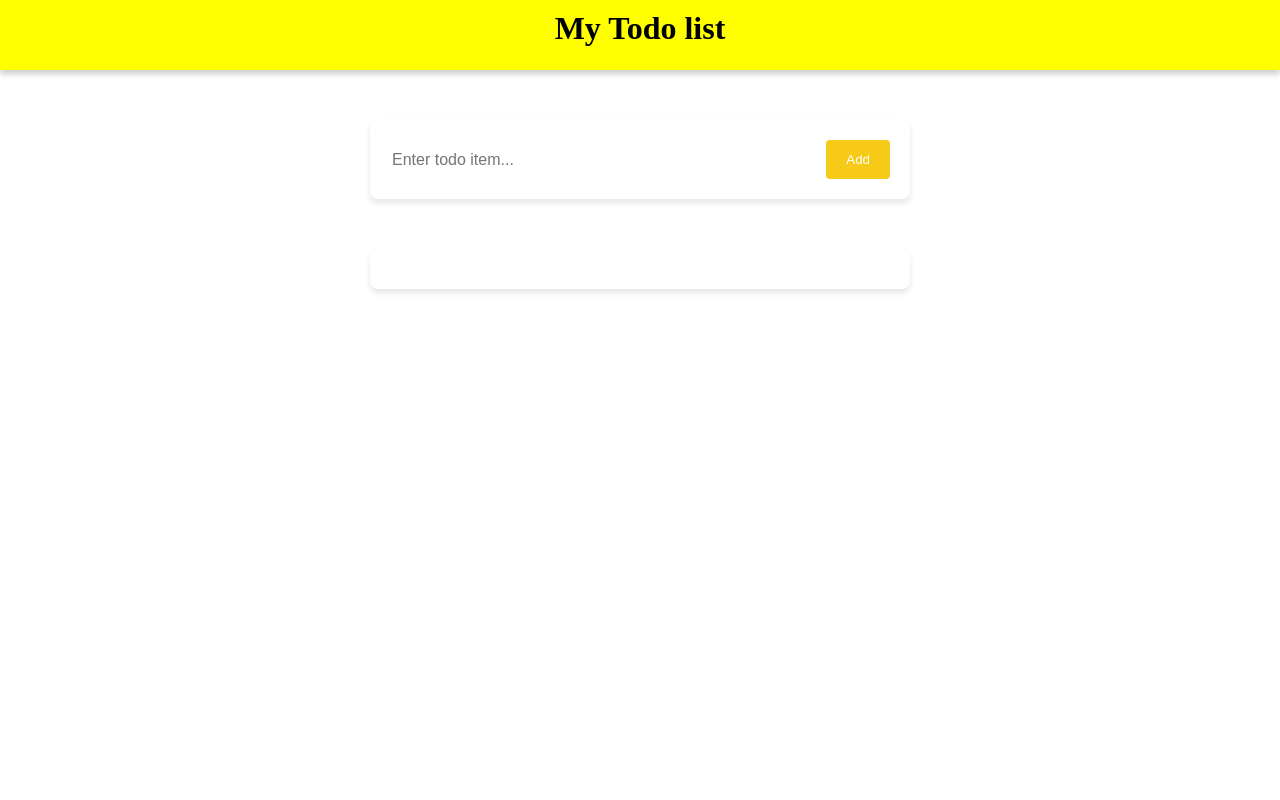
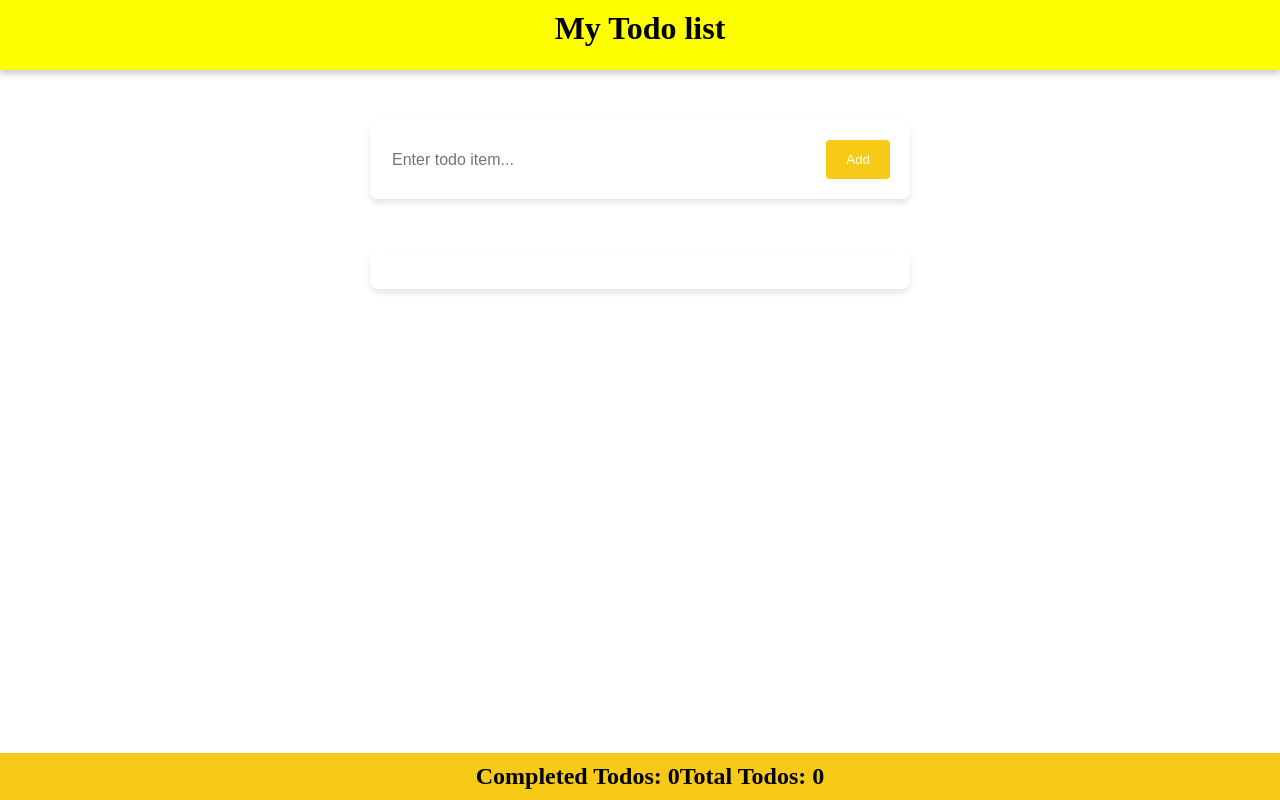
Before and after one commit to calebtolorunleke/donezo_app, a React (Vite) app: page / in a window 1280 px wide. Built offline with nearby package versions, Linux system fonts and the light colour scheme.

Commit message:
feat: comple donezo app and ready for delivery

```diff
--- /dev/null
+++ b/src/components/Footer.jsx
@@ -0,0 +1,11 @@
+import styles from "./footer.module.css";
+const Footer = ({ completedTodos, totalTodos }) => {
+  return (
+    <footer className={styles.footer}>
+      <span className={styles.item}>Completed Todos: {completedTodos}</span>
+      <span>Total Todos: {totalTodos}</span>
+    </footer>
+  );
+};
+
+export default Footer;
--- a/src/components/Form.jsx
+++ b/src/components/Form.jsx
@@ -2,12 +2,13 @@ import { useState } from "react";
 import styles from "./form.module.css";
 
 const Form = ({ todos, setTodos }) => {
-  const [todo, setTodo] = useState("");
+  //   const [todo, setTodo] = useState("");
+  const [todo, setTodo] = useState({ name: "", done: false });
 
   const handleSubmit = (e) => {
     e.preventDefault();
     setTodos([...todos, todo]);
-    setTodo("");
+    setTodo({ name: "", done: false });
   };
 
   return (
@@ -15,8 +16,9 @@ const Form = ({ todos, setTodos }) => {
       <div className={styles.inputContainer}>
         <input
           className={styles.modernInput}
-          onChange={(e) => setTodo(e.target.value)}
-          value={todo}
+          onChange={(e) => setTodo({ name: e.target.value, done: false })}
+          //   value={todo}
+          value={todo.name}
           type="text"
           placeholder="Enter todo item..."
         />
--- a/src/components/Todo.jsx
+++ b/src/components/Todo.jsx
@@ -3,15 +3,18 @@ import Form from "./Form";
 import TodoList from "./TodoList";
 
 import { useState } from "react";
+import Footer from "./Footer";
 
 const Todo = () => {
   const [todos, setTodos] = useState([]);
-
+  const completedTodos = todos.filter((todo) => todo.done).length;
+  const totalTodos = todos.length;
   return (
     <div>
       <Form todos={todos} setTodos={setTodos} />
 
-      <TodoList todos={todos} />
+      <TodoList todos={todos} setTodos={setTodos} />
+      <Footer completedTodos={completedTodos} totalTodos={totalTodos} />
     </div>
   );
 };
--- a/src/components/TodoItem.jsx
+++ b/src/components/TodoItem.jsx
@@ -1,14 +1,27 @@
 import React from "react";
 import styles from "./todoitem.module.css";
 
-const TodoItem = ({ item }) => {
+const TodoItem = ({ item, todos, setTodos }) => {
   const handleDelete = (item) => {
     console.log("delete button clicked for item", item);
+    setTodos(todos.filter((todo) => todo !== item));
   };
+
+  const handleClick = (name) => {
+    // console.log("item span clicked ", name);
+    const newArray = todos.map((todo) =>
+      todo.name === name ? { ...todo, done: !todo.done } : todo,
+    );
+    setTodos(newArray);
+    console.log(todos);
+  };
+  const strikeline = item.done ? styles.completed : "";
   return (
     <div className={styles.item}>
       <div key={item} className={styles.itemname}>
-        {item}{" "}
+        <span className={strikeline} onClick={() => handleClick(item.name)}>
+          {item.name}
+        </span>
         <span>
           <button
             className={styles.deletebutton}
--- a/src/components/TodoList.jsx
+++ b/src/components/TodoList.jsx
@@ -1,12 +1,19 @@
 import TodoItem from "./TodoItem";
 import styles from "./todolist.module.css";
 
-const TodoList = ({ todos }) => {
+const TodoList = ({ todos, setTodos }) => {
+  const sortedTodos = todos.slice().sort((a, b) => Number(a.done) - b.done);
+
   return (
     <div className={styles.list}>
       {" "}
-      {todos.map((item) => (
-        <TodoItem key={item} item={item} />
+      {sortedTodos.map((item) => (
+        <TodoItem
+          key={item.name}
+          item={item}
+          todos={todos}
+          setTodos={setTodos}
+        />
       ))}
     </div>
   );
--- /dev/null
+++ b/src/components/footer.module.css
@@ -0,0 +1,10 @@
+.footer {
+  position: fixed;
+  bottom: 0;
+  font-size: 1.5em;
+  font-weight: bold;
+  text-align: center;
+  width: 100%;
+  background-color: #f7ca18;
+  padding: 10px;
+}
--- a/src/components/todoitem.module.css
+++ b/src/components/todoitem.module.css
@@ -21,3 +21,7 @@
   border-radius: 4px;
   cursor: pointer;
 }
+
+.completed {
+  text-decoration: line-through;
+}
```
